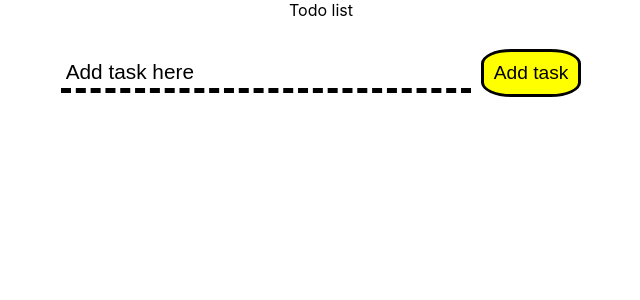
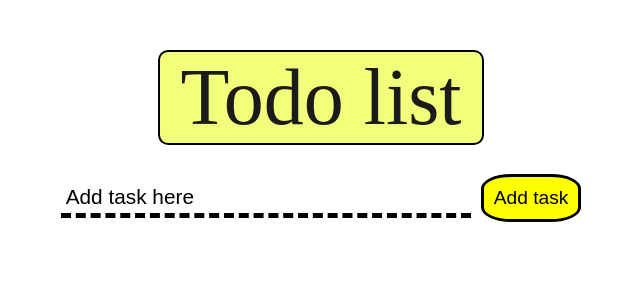
Before and after one commit to apeksha2697/todo, a React (Create React App) app: page / in a window 1280 px wide. Shown: the top 300 px of the page, without its empty margins (319-959 px from the left). Built offline with nearby package versions, Linux system fonts and the light colour scheme.

Commit message:
added css for todoapp

```diff
--- a/src/App.css
+++ b/src/App.css
@@ -1,38 +1,16 @@
 .App {
-  text-align: center;
+  display: flex;
+  flex-flow: column nowrap;
+  margin-top: 50px;
 }
 
-.App-logo {
-  height: 40vmin;
-  pointer-events: none;
+.App .title {
+  font-size: 5rem;
+  padding: 0px 20px 0px 20px;
+  background-color: rgb(242, 255, 123);
+  border-radius: 10px;
+  border: 2px solid black;
+  align-self: center;
+  color: #1b1b1b;
+  font-family: "Covered By Your Grace", cursive;
 }
-
-@media (prefers-reduced-motion: no-preference) {
-  .App-logo {
-    animation: App-logo-spin infinite 20s linear;
-  }
-}
-
-.App-header {
-  background-color: #282c34;
-  min-height: 100vh;
-  display: flex;
-  flex-direction: column;
-  align-items: center;
-  justify-content: center;
-  font-size: calc(10px + 2vmin);
-  color: white;
-}
-
-.App-link {
-  color: #61dafb;
-}
-
-@keyframes App-logo-spin {
-  from {
-    transform: rotate(0deg);
-  }
-  to {
-    transform: rotate(360deg);
-  }
-}
```
